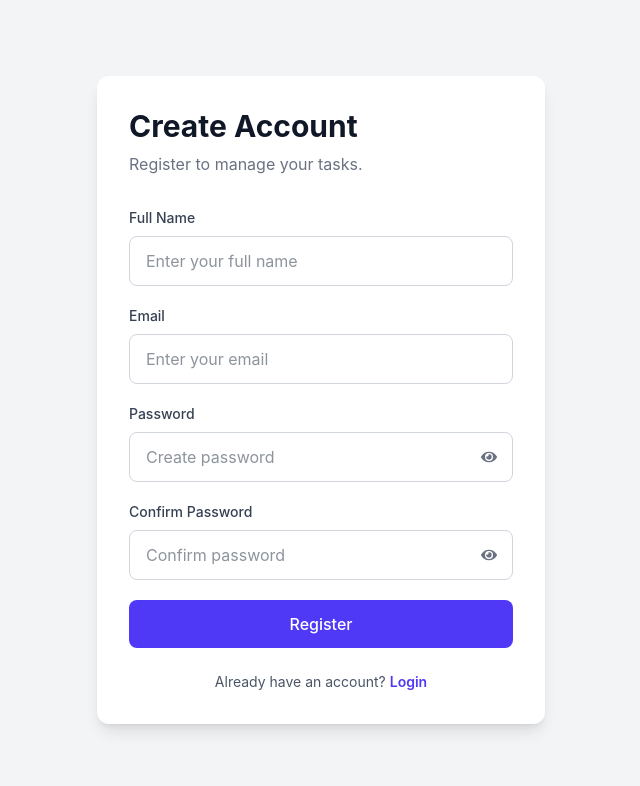
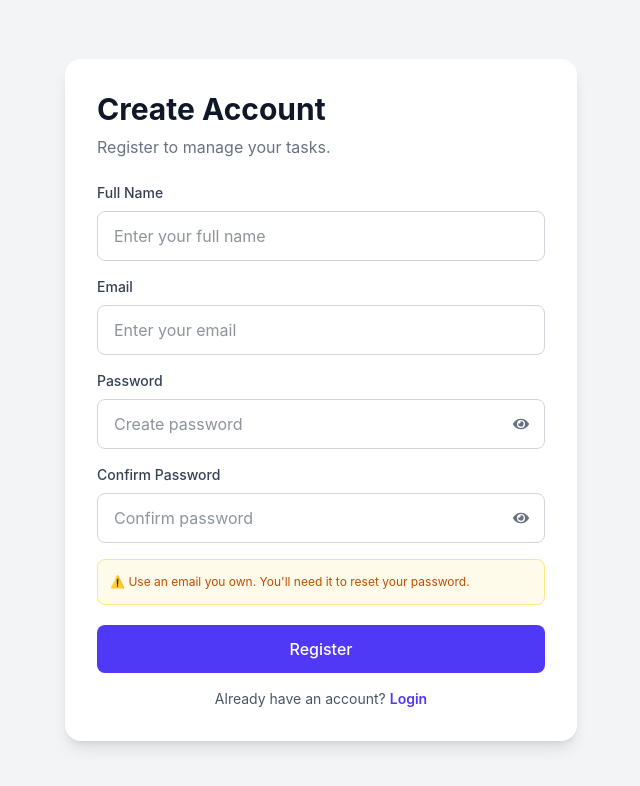
Before and after one commit to Gurudatta2212/task-management-app, a React (Vite) app in the folder client/: page /register in a window 1280 px wide. Shown: the top 786 px of the page, without its empty margins (319-959 px from the left). Built offline with nearby package versions, Linux system fonts and the light colour scheme.

Commit message:
add professional auth flow with OTP, password reset, toasts and UI improvements

```diff
--- a/client/src/Pages/Register.jsx
+++ b/client/src/Pages/Register.jsx
@@ -44,6 +44,16 @@ function Register() {
       return;
     }
 
+    const emailRegex =
+  /^[^\s@]+@[^\s@]+\.[^\s@]+$/;
+
+if (!emailRegex.test(formData.email)) {
+  toast.warning(
+    "Please enter a valid email address."
+  );
+  return;
+}
+
     try {
       console.log("Calling Register API...");
 
@@ -55,7 +65,9 @@ function Register() {
 
       console.log("SUCCESS:", response.data);
 
-      toast.success(response.data.message);
+      toast.success(
+  "Account created successfully! Keep access to this email for password recovery."
+);
 
       setFormData({
         name: "",
@@ -78,8 +90,8 @@ error.message
   };
 
   return (
-    <div className="flex min-h-screen items-center justify-center bg-gray-100 px-5 dark:bg-slate-950">
-      <div className="w-full max-w-md rounded-xl bg-white p-8 shadow-lg dark:bg-slate-900">
+    <div className="flex min-h-screen items-center justify-center bg-gray-100 px-3 py-6 dark:bg-slate-950">
+      <div className="w-full max-w-lg rounded-2xl bg-white p-8 shadow-lg dark:bg-slate-900">
         <h1 className="text-3xl font-bold text-gray-900 dark:text-white">
           Create Account
         </h1>
@@ -88,7 +100,7 @@ error.message
           Register to manage your tasks.
         </p>
 
-        <form onSubmit={handleSubmit} className="mt-8 space-y-5">
+        <form onSubmit={handleSubmit} className="mt-6 space-y-4">
           <Input
             label="Full Name"
             name="name"
@@ -128,12 +140,20 @@ error.message
             required
           />
 
-          <Button type="submit">
-            Register
-          </Button>
+          <div className="rounded-lg border border-amber-200 bg-amber-50 p-3 dark:border-amber-800 dark:bg-amber-900/20">
+  <p className="text-xs leading-5 text-amber-700 dark:text-amber-300">
+    ⚠️ Use an email you own. You'll need it to reset your password.
+  </p>
+</div>
+
+<div className="mt-5">
+  <Button type="submit">
+    Register
+  </Button>
+</div>
         </form>
 
-        <p className="mt-6 text-center text-sm text-gray-600 dark:text-slate-300">
+        <p className="mt-4 text-center text-sm text-gray-600 dark:text-slate-300">
           Already have an account?{" "}
           <Link
             to="/"
```
Also changed, not shown: client/src/Pages/Dashboard.jsx (indentation only).
